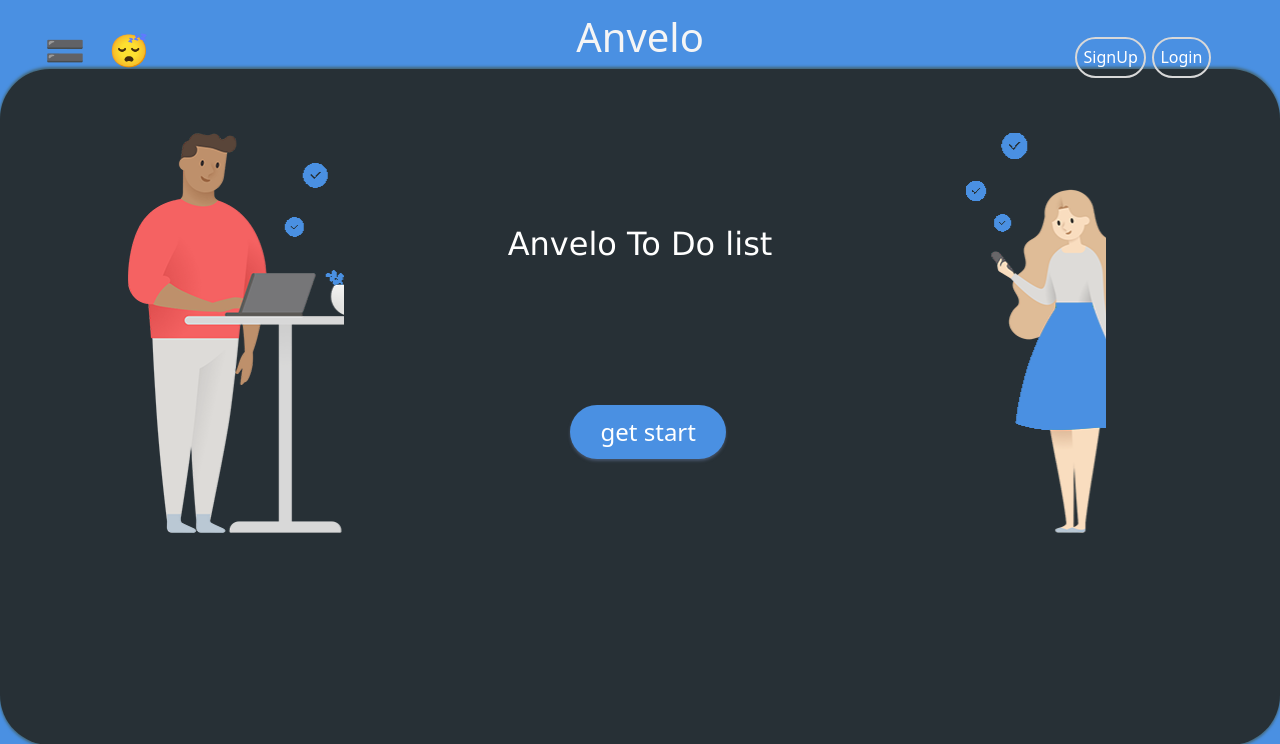
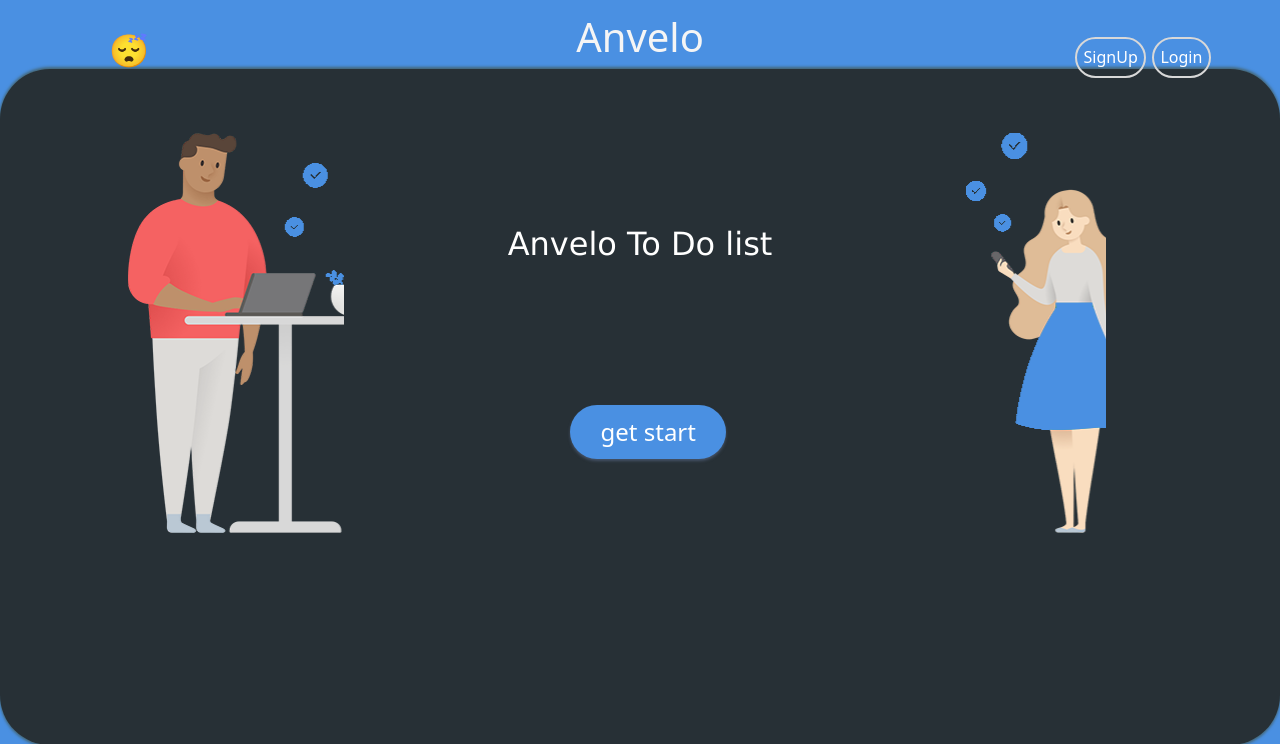
Before and after one commit to Amir-Delavary/Anvelo, a Flask app: page / in a window 1280 px wide. Shown: the top 744 px of the page. Run offline with Flask 3, Linux system fonts and the light colour scheme; some libraries are stand-ins or nearby versions.

Commit message:
Delete icon from html

```diff
--- a/app/templates/Home.html
+++ b/app/templates/Home.html
@@ -20,7 +20,6 @@
                     <a class="top-btn" href="{{ url_for('auth.SignUp') }}"> SignUp </a>
                     <a style=" margin-left: 90%;" class="top-btn" href="{{ url_for('auth.Login') }}"> Login </a>
                     <div class="header-left">
-                        <div style=" margin-left: 3%;" class="theme-toggle">🟰</div>
                         <div style=" margin-left: 8%;" class="theme-toggle" id="theme-toggle">😴</div>
                     </div>
                 </header>
--- a/app/templates/TaskList.html
+++ b/app/templates/TaskList.html
@@ -21,7 +21,6 @@
         <header>
             <h1>Task list</h1>
             <div class="header-left">
-                <div style=" margin-left: 3%;" class="theme-toggle">🟰</div>
 
                 <div style=" margin-left: 8%;" class="theme-toggle" id="theme-toggle">😴</div>
                 <a  id="a-avatar" href="{{ url_for('user.Panel') }}"><img id="avatar" src="{{ current_user.avatar }}" alt="Profile picture"></a>
```
